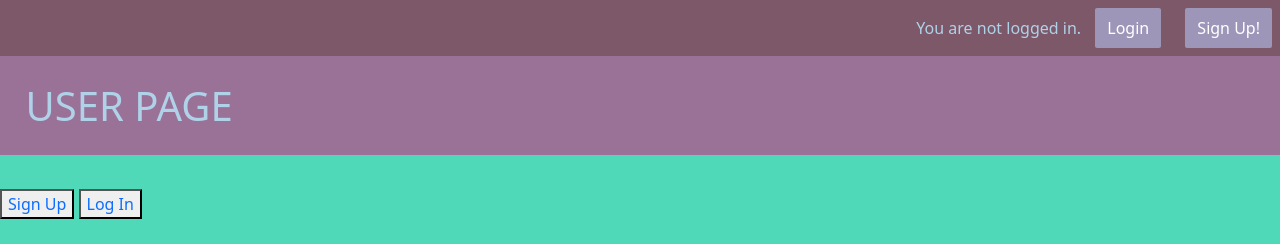
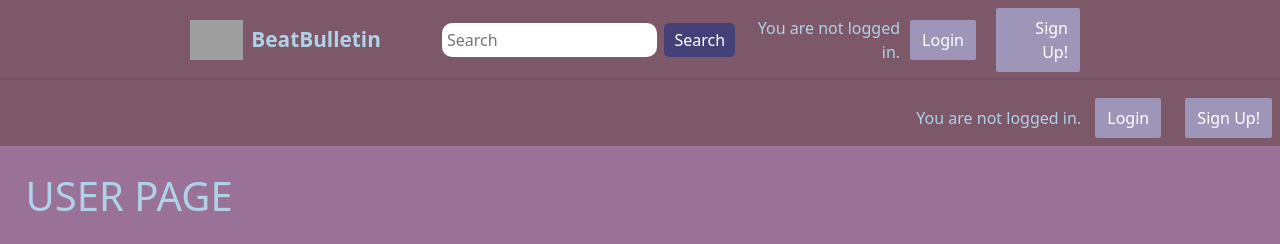
Before and after one commit to frederrck/usermanagement, a Flask app: page / in a window 1280 px wide. Shown: the top 244 px of the page. Run offline with Flask 3, Linux system fonts and the light colour scheme; data that the repository does not hold is empty; grey boxes are pictures that could not be loaded.

Commit message:
Improved Navbar

```diff
--- a/templates/_layout.html
+++ b/templates/_layout.html
@@ -8,9 +8,33 @@
     <link rel="stylesheet" href="static/main.css">
 </head>
 <body>
+    <!-- Navigation Bar-->
+    <nav>
+    <div class="navbar-container">
+        <div class="navbar-logo"><img src="static/images/b_logo.png" alt="Logo">BeatBulletin</div>
+        <div class="search-bar">
+        <input type="text" placeholder="Search">
+        <button type="submit">Search</button>
+        </div>
+        <div class="right-menu">
+        {% if session["logged_in"] %}
+        Welcome, {{ session["first_name"] }}! ({{session["role"]}})
+        <button class="upload-btn">Upload</button>
+        <button class="profile-btn">My Profile</button>
+        <a href="/logout">Log out</a>
+        {% else %}
+            You are not logged in.
+            <a href="/login">Login</a>
+            <a href="/signup">Sign Up!</a>
+        {% endif %}
+        </div>
+    </div>
+    </nav>
     <nav>
         {% if session["logged_in"] %}
             Welcome, {{ session["first_name"] }}! ({{session["role"]}})
+            <button class="upload-btn">Upload</button>
+            <button class="profile-btn">My Profile</button>
             <a href="/logout">Log out</a>
         {% else %}
             You are not logged in.
```
